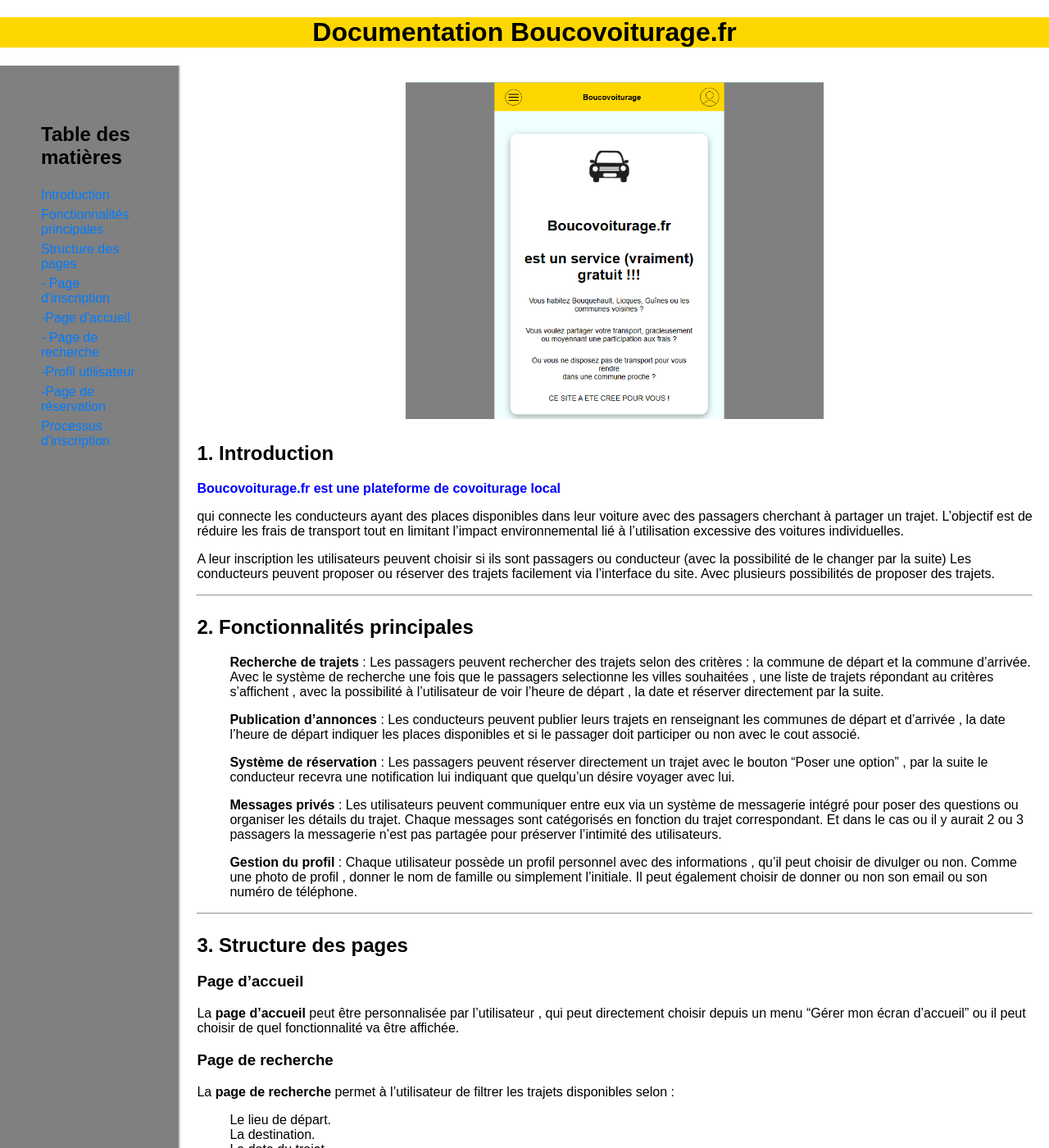
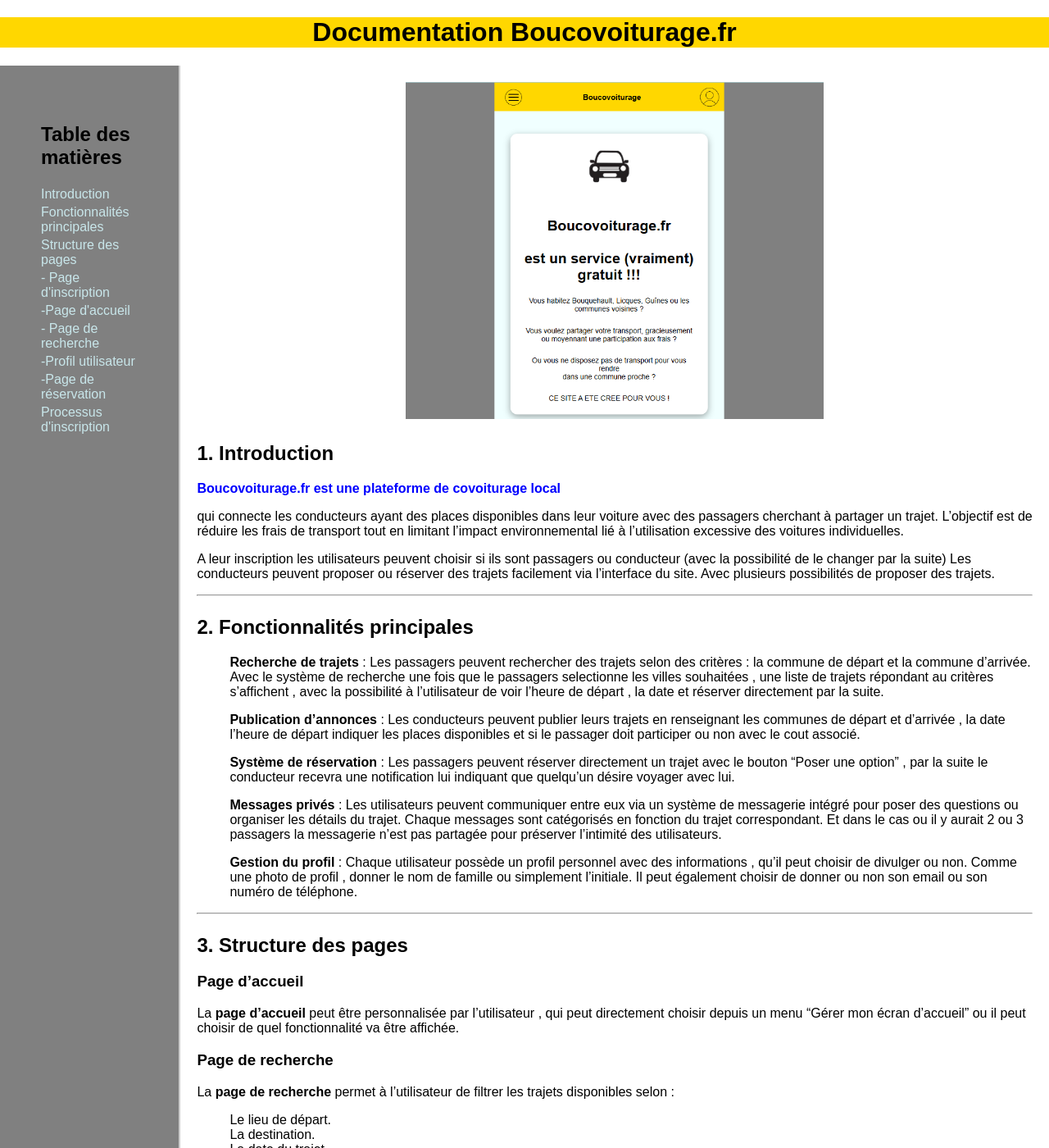
Before and after one commit to mazuriereve/mazuriereve.github.io, a Jekyll site: the page built from README.md, in a window 1280 px wide and 1400 px high. Shown: the whole window at 82% size. Built offline with Jekyll 4.4.1, drawn with Linux system fonts in a browser that asks for light colours; our own code applies the rules of GitHub Pages for plain Markdown files.

Commit message:
Update customs.css

```diff
--- a/assets/css/customs.css
+++ b/assets/css/customs.css
@@ -40,8 +40,8 @@ nav ul {
 
 nav ul li a {
   text-decoration: none;
-  color: #007bff;
-  padding: 3px 0;
+  color: #C8E6EA;
+  padding: 2px 0;
   display: block;
 }
 
```
